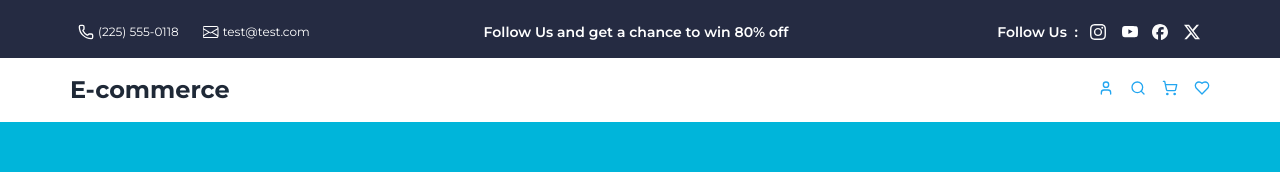
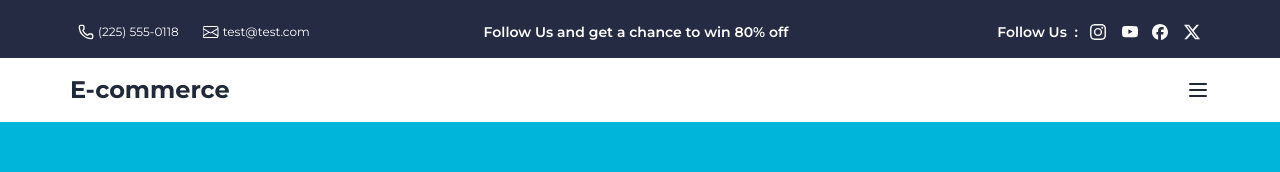
Before and after one commit to IgnacioFleming/react-mentoring-ecommerce-ifleming, a React (Vite) app: page / in a window 1280 px wide. Shown: the top 172 px of the page. Built offline with nearby package versions, Linux system fonts and the light colour scheme.

Commit message:
feat(layout/Header): add Navbar, NavLinks and NavActions content

```diff
--- a/src/layout/Header/Header.module.scss
+++ b/src/layout/Header/Header.module.scss
@@ -96,11 +96,14 @@
 
 .navbar {
   background-color: #fff;
+  display: flex;
+  justify-content: space-between;
 
   &__container {
     display: flex;
     justify-content: space-between;
     align-items: center;
+    width: 100%;
   }
 
   &__logo {
--- a/src/layout/Header/Header.tsx
+++ b/src/layout/Header/Header.tsx
@@ -1,6 +1,6 @@
 import clsx from 'clsx';
 import { Link } from 'react-router-dom';
-import { User, ShoppingCart, Heart, Search, Phone } from 'lucide-react';
+import { Phone } from 'lucide-react';
 import MailIcon from '../../assets/icons/mail.svg?react';
 import InstagramIcon from '../../assets/icons/instagram.svg?react';
 import YoutubeIcon from '../../assets/icons/youtube.svg?react';
@@ -8,6 +8,7 @@ import FacebookIcon from '../../assets/icons/facebook.svg?react';
 import XIcon from '../../assets/icons/x.svg?react';
 import { Container } from '../../components/Container';
 import styles from './Header.module.scss';
+import { Navbar } from './Navbar';
 
 export const Header = () => (
   <header>
@@ -54,18 +55,8 @@ export const Header = () => (
       </Container>
     </div>
     <div className={styles.navbar}>
-      <Container className={styles.navbar__container}>
-        <div className={styles.navbar__logo}>
-          <Link to="/">E-commerce</Link>
-        </div>
-        <nav className={styles.navbar__nav}>
-          <Link to="/my-account">
-            <User className={styles.navbar__nav__icon} />
-          </Link>
-          <Search className={styles.navbar__nav__icon} />
-          <ShoppingCart className={styles.navbar__nav__icon} />
-          <Heart className={styles.navbar__nav__icon} />
-        </nav>
+      <Container>
+        <Navbar />
       </Container>
     </div>
   </header>
--- /dev/null
+++ b/src/layout/Header/NavActions.tsx
@@ -0,0 +1,14 @@
+import { Link } from 'react-router-dom';
+import styles from './Header.module.scss';
+import { Heart, Search, ShoppingCart, User } from 'lucide-react';
+
+export const NavActions = () => (
+  <nav className={styles.navbar__nav}>
+    <Link to="/my-account">
+      <User className={styles.navbar__nav__icon} />
+    </Link>
+    <Search className={styles.navbar__nav__icon} />
+    <ShoppingCart className={styles.navbar__nav__icon} />
+    <Heart className={styles.navbar__nav__icon} />
+  </nav>
+);
--- /dev/null
+++ b/src/layout/Header/NavLinks.tsx
@@ -0,0 +1,23 @@
+import { Link } from 'react-router-dom';
+import styles from './Header.module.scss';
+
+export const NavLinks = () => (
+  <div className={styles.navbar__menu}>
+    <ul>
+      <li>
+        <Link to={'/'}>Home</Link>
+      </li>
+      <li>
+        <Link to={'/'}>Shop</Link>
+        <ul>
+          <li>Top Rated</li>
+          <li>Price Desc</li>
+          <li>Price Asc</li>
+        </ul>
+      </li>
+      <li>
+        <Link to={'/'}>My Account</Link>
+      </li>
+    </ul>
+  </div>
+);
--- /dev/null
+++ b/src/layout/Header/Navbar.tsx
@@ -0,0 +1,27 @@
+import { Link } from 'react-router-dom';
+import styles from './Header.module.scss';
+import { Menu } from 'lucide-react';
+import { useState } from 'react';
+import { NavLinks } from './NavLinks';
+import { NavActions } from './NavActions';
+
+export const Navbar = () => {
+  const [open, setOpen] = useState<boolean>(false);
+
+  const handleOpen = () => setOpen(!open);
+
+  return (
+    <div className={styles.navbar__container}>
+      <div className={styles.navbar__logo}>
+        <Link to="/">E-commerce</Link>
+      </div>
+      <Menu onClick={handleOpen} />
+      {open && (
+        <div>
+          <NavLinks />
+          <NavActions />
+        </div>
+      )}
+    </div>
+  );
+};
```
